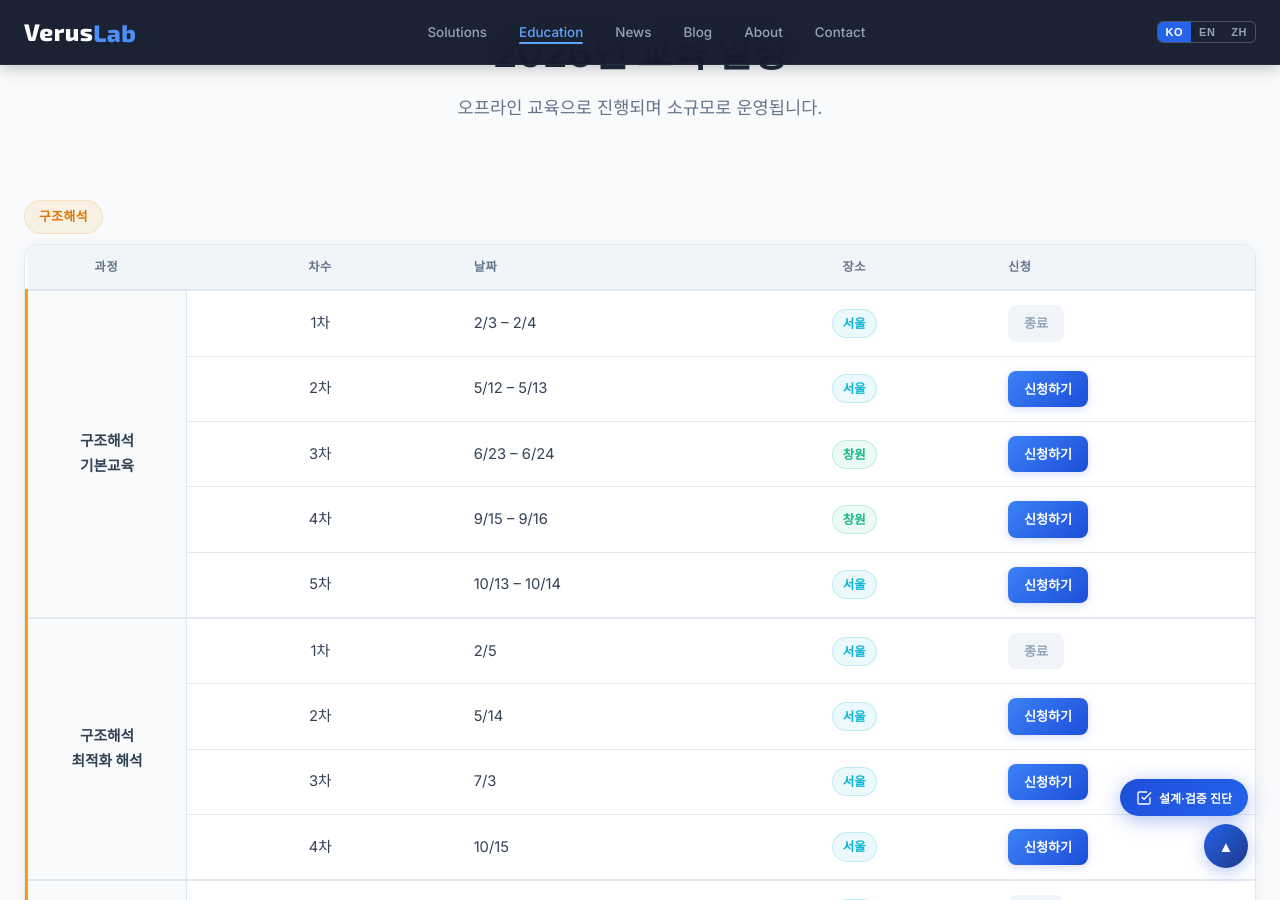
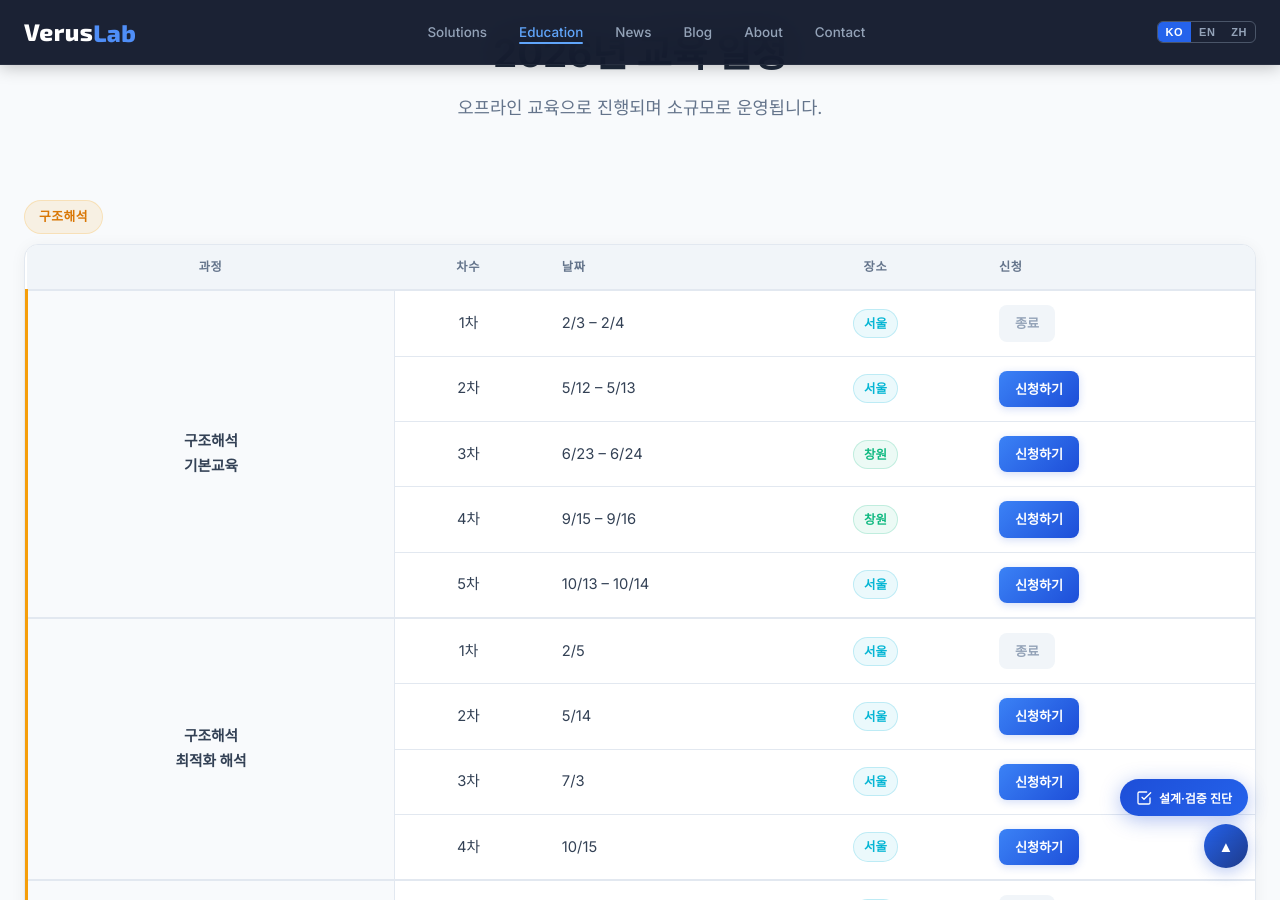
Before and after one commit to VerusLab-KR/Homepage, a Jekyll site: the page built from education/index.html, in a window 1280 px wide and 900 px high, scrolled down 1688 px. Built offline with Jekyll 4.4.1, drawn with Linux system fonts in a browser that asks for light colours.

Commit message:
Restore original colgroup proportions (160/64/100/90/120px)
Co-Authored-By: Claude Sonnet 4.6 <noreply@anthropic.com>

```diff
--- a/education/index.html
+++ b/education/index.html
@@ -268,10 +268,10 @@ h2{font-size:clamp(1.6rem,3vw,2.4rem);font-weight:700;line-height:1.2;margin-bot
       <table class="schedule-table structural">
         <colgroup>
           <col style="width:160px">
-          <col>
-          <col>
-          <col>
-          <col>
+          <col style="width:64px">
+          <col style="width:100px">
+          <col style="width:90px">
+          <col style="width:120px">
         </colgroup>
         <thead>
           <tr>
@@ -375,10 +375,10 @@ h2{font-size:clamp(1.6rem,3vw,2.4rem);font-weight:700;line-height:1.2;margin-bot
       <table class="schedule-table fluid">
         <colgroup>
           <col style="width:160px">
-          <col>
-          <col>
-          <col>
-          <col>
+          <col style="width:64px">
+          <col style="width:100px">
+          <col style="width:90px">
+          <col style="width:120px">
         </colgroup>
         <thead>
           <tr>
```
